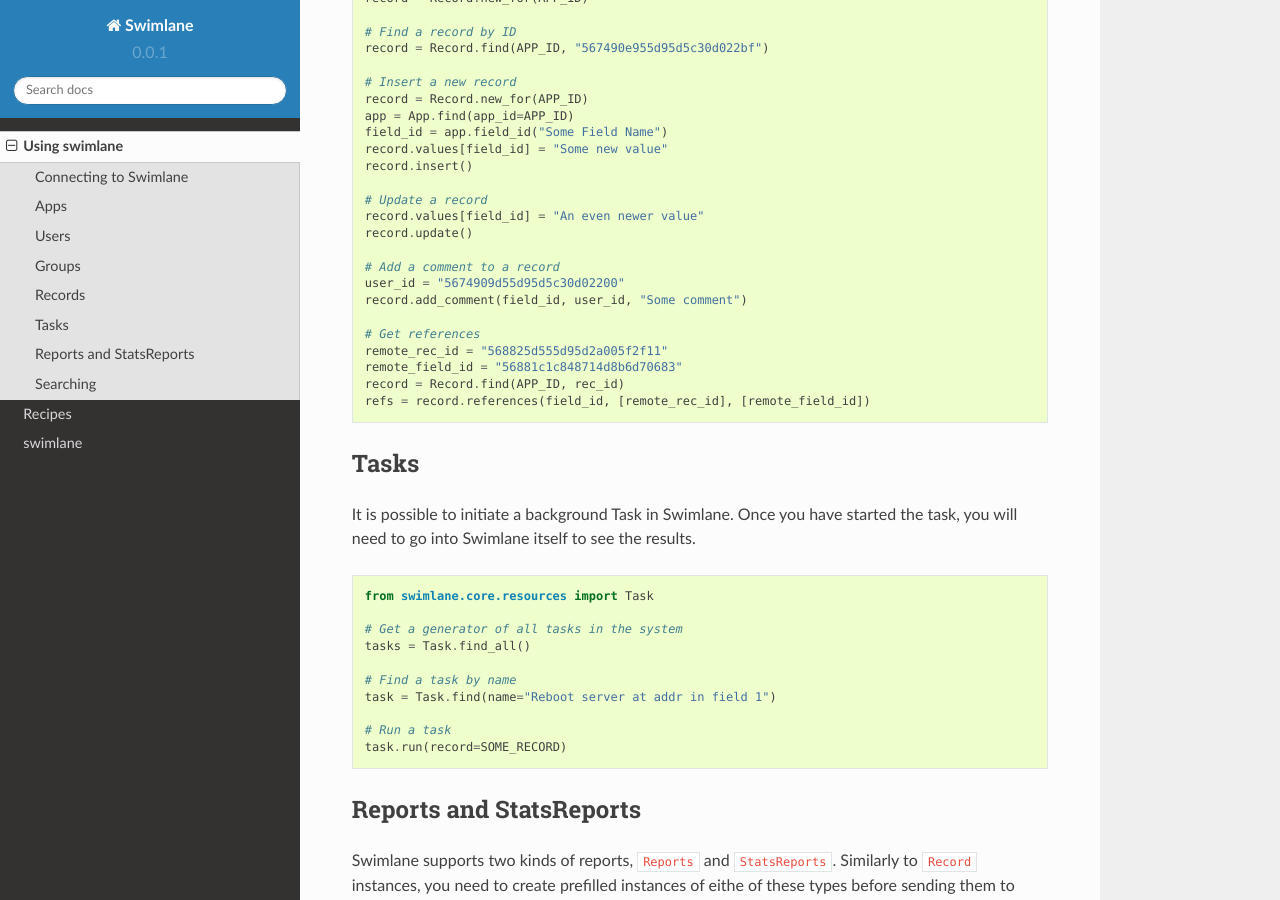
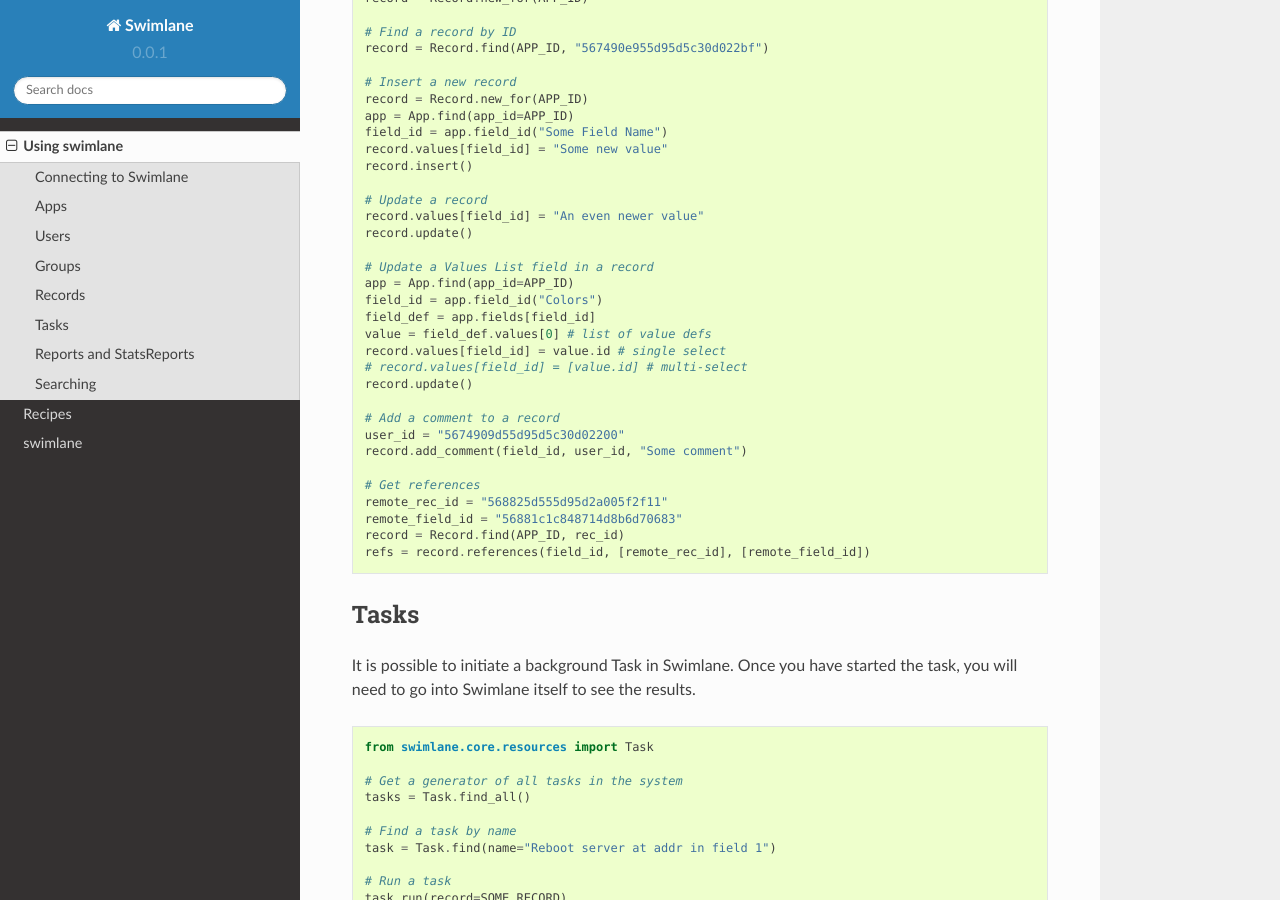
Before and after one commit to swimlane/swimlane-python, a Sphinx documentation site: the page built from docs/using_swimlane.rst, in a window 1280 px wide and 900 px high, scrolled down 1667 px. Built offline with Sphinx 7.4.7 and the Read the Docs theme 2.0.0, drawn with Linux system fonts in a browser that asks for light colours.

Commit message:
Update using_swimlane.rst
Adding code sample given to Dave by Austin in the #general Slack channel yesterday. Thanks to Austin and Dmitriy for fielding this question.

```diff
--- a/docs/using_swimlane.rst
+++ b/docs/using_swimlane.rst
@@ -108,6 +108,15 @@ many fields that need to be prefilled.
 
   # Update a record
   record.values[field_id] = "An even newer value"
+  record.update()
+
+  # Update a Values List field in a record
+  app = App.find(app_id=APP_ID)
+  field_id = app.field_id("Colors")
+  field_def = app.fields[field_id]
+  value = field_def.values[0] # list of value defs
+  record.values[field_id] = value.id # single select
+  # record.values[field_id] = [value.id] # multi-select
   record.update()
 
   # Add a comment to a record
```
